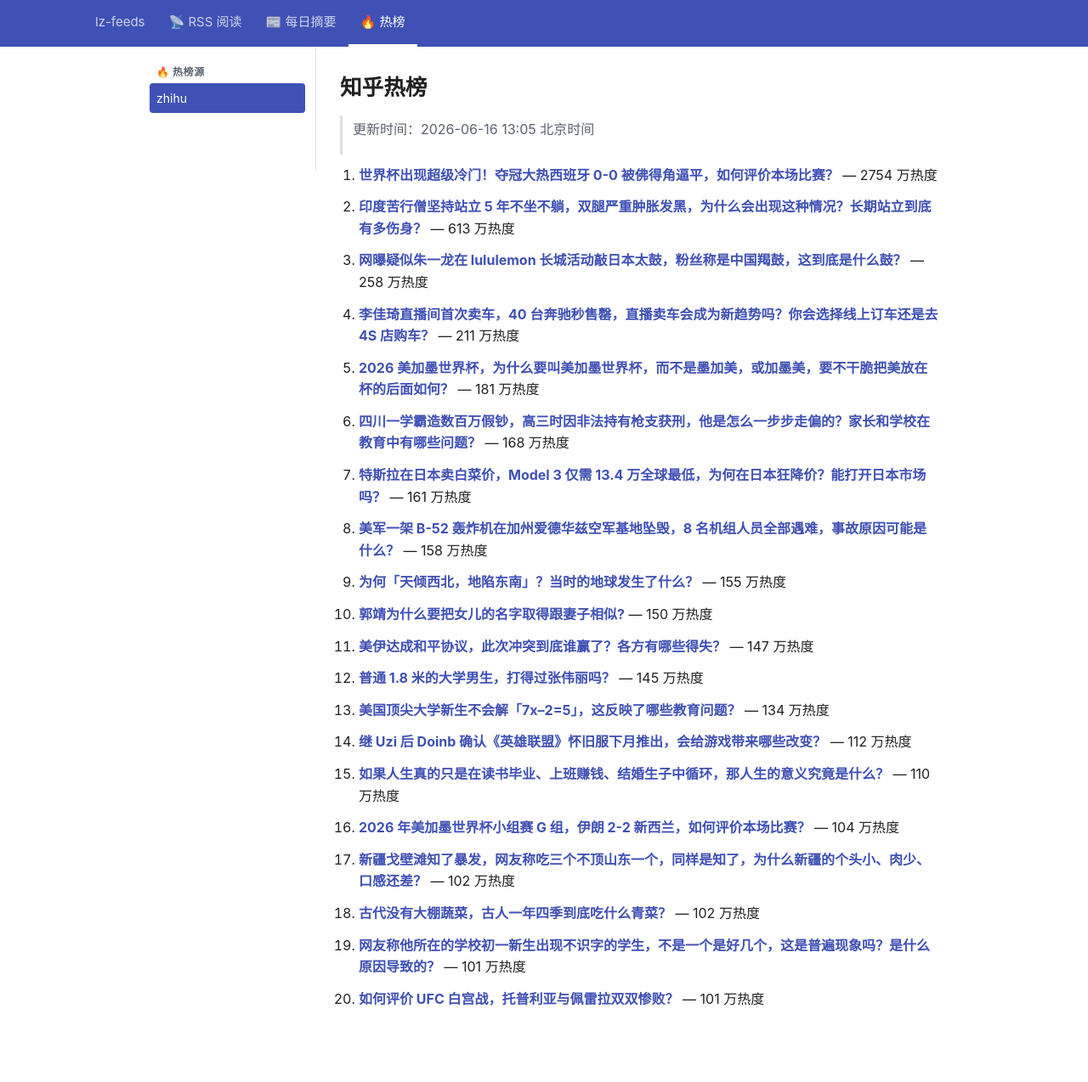
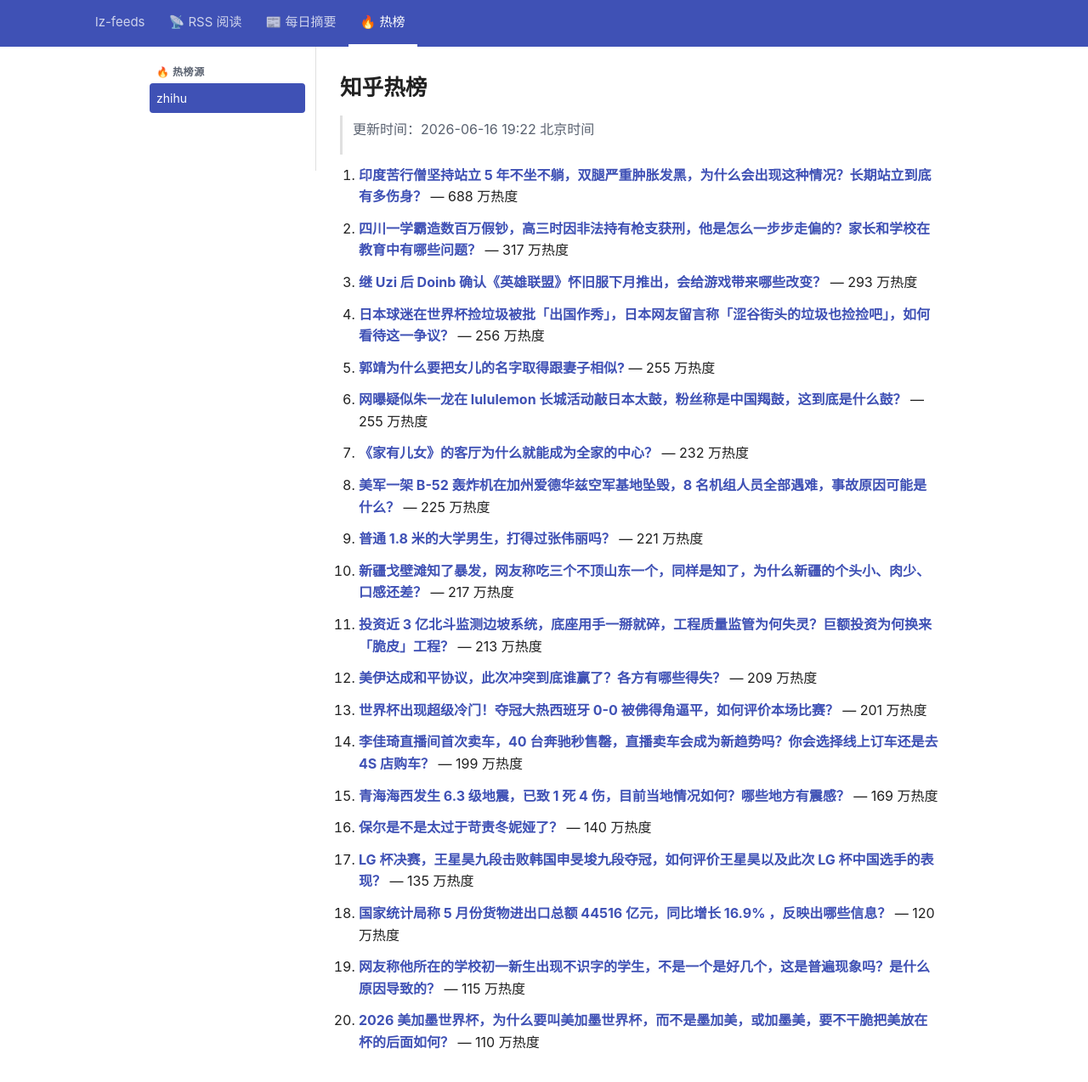
Before and after one commit to lizhang0101/lz-feeds, a Jekyll site: the page built from _hotlist/zhihu.md, in a window 1280 px wide and 1305 px high. Shown: the top 1274 px of the window at 85% size. Built offline with Jekyll 4.4.1, drawn with Linux system fonts in a browser that asks for light colours.

Commit message:
hotlist: 2026-06-16T11:22Z

```diff
--- a/_hotlist/zhihu.md
+++ b/_hotlist/zhihu.md
@@ -1,48 +1,48 @@
 ---
-updated: 2026-06-16 13:05 北京时间
+updated: 2026-06-16 19:22 北京时间
 count: 20
 ---
 
 # 知乎热榜
 
-> 更新时间：2026-06-16 13:05 北京时间
+> 更新时间：2026-06-16 19:22 北京时间
 
-1. **[世界杯出现超级冷门！夺冠大热西班牙 0-0 被佛得角逼平，如何评价本场比赛？](https://www.zhihu.com/question/2049905235586281786)** — 2754 万热度
+1. **[印度苦行僧坚持站立 5 年不坐不躺，双腿严重肿胀发黑，为什么会出现这种情况？长期站立到底有多伤身？](https://www.zhihu.com/question/2049871712112440939)** — 688 万热度
 
-2. **[印度苦行僧坚持站立 5 年不坐不躺，双腿严重肿胀发黑，为什么会出现这种情况？长期站立到底有多伤身？](https://www.zhihu.com/question/2049871712112440939)** — 613 万热度
+2. **[四川一学霸造数百万假钞，高三时因非法持有枪支获刑，他是怎么一步步走偏的？家长和学校在教育中有哪些问题？](https://www.zhihu.com/question/2050124689809175749)** — 317 万热度
 
-3. **[网曝疑似朱一龙在 lululemon 长城活动敲日本太鼓，粉丝称是中国羯鼓，这到底是什么鼓？](https://www.zhihu.com/question/2049910438834300872)** — 258 万热度
+3. **[继 Uzi 后 Doinb 确认《英雄联盟》怀旧服下月推出，会给游戏带来哪些改变？](https://www.zhihu.com/question/2045139251206084211)** — 293 万热度
 
-4. **[李佳琦直播间首次卖车，40 台奔驰秒售罄，直播卖车会成为新趋势吗？你会选择线上订车还是去 4S 店购车？](https://www.zhihu.com/question/2048363192439646181)** — 211 万热度
+4. **[日本球迷在世界杯捡垃圾被批「出国作秀」，日本网友留言称「涩谷街头的垃圾也捡捡吧」，如何看待这一争议？](https://www.zhihu.com/question/2050170338340873126)** — 256 万热度
 
-5. **[2026 美加墨世界杯，为什么要叫美加墨世界杯，而不是墨加美，或加墨美，要不干脆把美放在杯的后面如何？](https://www.zhihu.com/question/2049080077409851052)** — 181 万热度
+5. **[郭靖为什么要把女儿的名字取得跟妻子相似?](https://www.zhihu.com/question/663010778)** — 255 万热度
 
-6. **[四川一学霸造数百万假钞，高三时因非法持有枪支获刑，他是怎么一步步走偏的？家长和学校在教育中有哪些问题？](https://www.zhihu.com/question/2050124689809175749)** — 168 万热度
+6. **[网曝疑似朱一龙在 lululemon 长城活动敲日本太鼓，粉丝称是中国羯鼓，这到底是什么鼓？](https://www.zhihu.com/question/2049910438834300872)** — 255 万热度
 
-7. **[特斯拉在日本卖白菜价，Model 3 仅需 13.4 万全球最低，为何在日本狂降价？能打开日本市场吗？](https://www.zhihu.com/question/2047945194050254497)** — 161 万热度
+7. **[《家有儿女》的客厅为什么就能成为全家的中心？](https://www.zhihu.com/question/2045195707540301705)** — 232 万热度
 
-8. **[美军一架 B-52 轰炸机在加州爱德华兹空军基地坠毁，8 名机组人员全部遇难，事故原因可能是什么？](https://www.zhihu.com/question/2050069303643449337)** — 158 万热度
+8. **[美军一架 B-52 轰炸机在加州爱德华兹空军基地坠毁，8 名机组人员全部遇难，事故原因可能是什么？](https://www.zhihu.com/question/2050069303643449337)** — 225 万热度
 
-9. **[为何「天倾西北，地陷东南」？当时的地球发生了什么？](https://www.zhihu.com/question/25310269)** — 155 万热度
+9. **[普通 1.8 米的大学男生，打得过张伟丽吗？](https://www.zhihu.com/question/448360222)** — 221 万热度
 
-10. **[郭靖为什么要把女儿的名字取得跟妻子相似?](https://www.zhihu.com/question/663010778)** — 150 万热度
+10. **[新疆戈壁滩知了暴发，网友称吃三个不顶山东一个，同样是知了，为什么新疆的个头小、肉少、口感还差？](https://www.zhihu.com/question/2048445327317758278)** — 217 万热度
 
-11. **[美伊达成和平协议，此次冲突到底谁赢了？各方有哪些得失？](https://www.zhihu.com/question/2049764815476713125)** — 147 万热度
+11. **[投资近 3 亿北斗监测边坡系统，底座用手一掰就碎，工程质量监管为何失灵？巨额投资为何换来「脆皮」工程？](https://www.zhihu.com/question/2049801744209686933)** — 213 万热度
 
-12. **[普通 1.8 米的大学男生，打得过张伟丽吗？](https://www.zhihu.com/question/448360222)** — 145 万热度
+12. **[美伊达成和平协议，此次冲突到底谁赢了？各方有哪些得失？](https://www.zhihu.com/question/2049764815476713125)** — 209 万热度
 
-13. **[美国顶尖大学新生不会解「7x–2=5」，这反映了哪些教育问题？](https://www.zhihu.com/question/2048465671999197707)** — 134 万热度
+13. **[世界杯出现超级冷门！夺冠大热西班牙 0-0 被佛得角逼平，如何评价本场比赛？](https://www.zhihu.com/question/2049905235586281786)** — 201 万热度
 
-14. **[继 Uzi 后 Doinb 确认《英雄联盟》怀旧服下月推出，会给游戏带来哪些改变？](https://www.zhihu.com/question/2045139251206084211)** — 112 万热度
+14. **[李佳琦直播间首次卖车，40 台奔驰秒售罄，直播卖车会成为新趋势吗？你会选择线上订车还是去 4S 店购车？](https://www.zhihu.com/question/2048363192439646181)** — 199 万热度
 
-15. **[如果人生真的只是在读书毕业、上班赚钱、结婚生子中循环，那人生的意义究竟是什么？](https://www.zhihu.com/question/2044870328678184330)** — 110 万热度
+15. **[青海海西发生 6.3 级地震，已致 1 死 4 伤，目前当地情况如何？哪些地方有震感？](https://www.zhihu.com/question/2050264657722438817)** — 169 万热度
 
-16. **[2026 年美加墨世界杯小组赛 G 组，伊朗 2-2 新西兰，如何评价本场比赛？](https://www.zhihu.com/question/2049905904623907774)** — 104 万热度
+16. **[保尔是不是太过于苛责冬妮娅了？](https://www.zhihu.com/question/2034613074280313923)** — 140 万热度
 
-17. **[新疆戈壁滩知了暴发，网友称吃三个不顶山东一个，同样是知了，为什么新疆的个头小、肉少、口感还差？](https://www.zhihu.com/question/2048445327317758278)** — 102 万热度
+17. **[LG 杯决赛，王星昊九段击败韩国申旻埈九段夺冠，如何评价王星昊以及此次 LG 杯中国选手的表现？](https://www.zhihu.com/question/2050198837474452167)** — 135 万热度
 
-18. **[古代没有大棚蔬菜，古人一年四季到底吃什么青菜？](https://www.zhihu.com/question/2047286053992769422)** — 102 万热度
+18. **[国家统计局称 5 月份货物进出口总额 44516 亿元，同比增长 16.9% ，反映出哪些信息？](https://www.zhihu.com/question/2050163396004274408)** — 120 万热度
 
-19. **[网友称他所在的学校初一新生出现不识字的学生，不是一个是好几个，这是普遍现象吗？是什么原因导致的？](https://www.zhihu.com/question/2047393911371567676)** — 101 万热度
+19. **[网友称他所在的学校初一新生出现不识字的学生，不是一个是好几个，这是普遍现象吗？是什么原因导致的？](https://www.zhihu.com/question/2047393911371567676)** — 115 万热度
 
-20. **[如何评价 UFC 白宫战，托普利亚与佩雷拉双双惨败？](https://www.zhihu.com/question/2049871987678384195)** — 101 万热度
+20. **[2026 美加墨世界杯，为什么要叫美加墨世界杯，而不是墨加美，或加墨美，要不干脆把美放在杯的后面如何？](https://www.zhihu.com/question/2049080077409851052)** — 110 万热度
```
